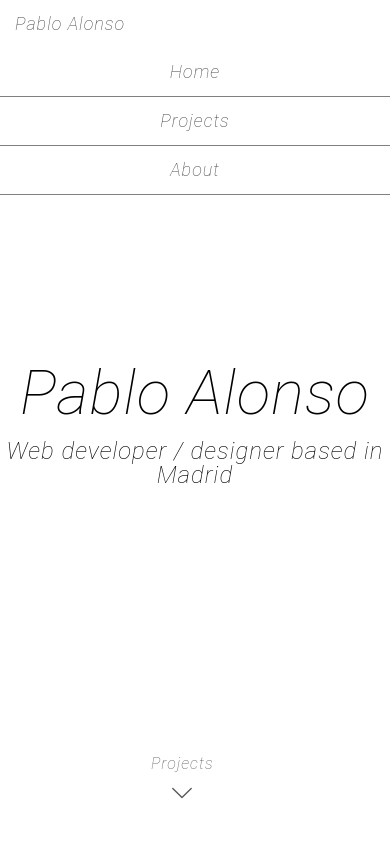
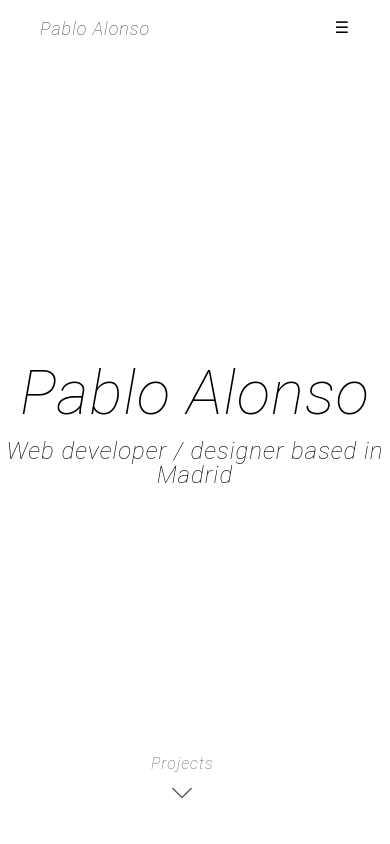
Before and after one commit to pablochux/Portfolio, a website: page template/src/index.html in a window 390 px wide. Shown: the top 844 px of the page. Drawn offline with Linux system fonts and the light colour scheme; some packages are replaced by stand-ins of ours; a script that the page names is missing.

Commit message:
Add responsive navbar (NW)

```diff
--- a/template/src/index.html
+++ b/template/src/index.html
@@ -9,13 +9,9 @@
 	</head>
 	<body>
 		<header class="header">
-			<nav class="nav">
+			<nav class="nav" id="header">
 				<a href="#home" data-scroll class="nav__link nav__link--left">Pablo Alonso</a>
-				<div id="nav-icon4">
-				<span></span>
-				<span></span>
-				<span></span>
-			</div>
+				<a href="javascript:void(0)" onclick="myFunction()" class="icon">&#9776;</a>
 				<ul class="nav_right_position">
 					<li class="nav__item"><a data-scroll href="#home" title="Home" class="nav__link">Home</a></li>
 					<li class="nav__item"><a data-scroll href="#projects" title="Projects" class="nav__link">Projects</a></li>
@@ -104,6 +100,14 @@
 		<!-- Smooth Scroll script -->
 		<script>
 		    smoothScroll.init();
+			function myFunction() {
+			    var x = document.getElementById("header");
+			    if (x.className === "nav") {
+			        x.className += " responsive";
+			    } else {
+			        x.className = "nav";
+			    }
+			}
 		</script>
 	</body>
 </html>
--- a/template/src/scss/blocks/header.scss
+++ b/template/src/scss/blocks/header.scss
@@ -9,53 +9,60 @@
 
 	background-color: $main-bg-color;
 
-	// Mobile
-	@media screen and (max-width: 500px){
-		padding: 0;
-	}
+	& .nav{
 
-	& .nav{
 		&_right_position{
 			float: right;
-
-			// Mobile
-			@media screen and (max-width: 500px){
-				float: none;
-			}
 		}
 
 		&__item{
-			display: block;
-			width: 100%;
-
-			border-bottom: 1px solid grey;
-
-			text-align: center;
+			margin-right: 30px;
 		}
 
-		&__item:not(:last-child){
-			margin-right: 30px;
-
-			// Mobile
-			@media screen and (max-width: 500px){
-				margin: 0;
-			}
+		&__item:nth-child(3){
+			margin-right: 0px;
 		}
-
 		&__link{
-			display: inline-block;
-			width: 100%;
-
 			color: #414141;
 			font-size: 18px;
-			// Mobile
-			@media screen and (max-width: 500px){
-				padding: 15px;
-			}
-
-			&--left{
-
-			}
 		}
 	}
+	& .icon {
+		display: none;
+
+		font-style: normal;
+	}
 }
+
+@media screen and (max-width:680px) {
+	.nav__item{
+		display: none;
+	}
+
+	.header .icon {
+		display: inline-block;
+		float: right;
+  }
+  .nav_right_position{
+	  width: 100%;
+  }
+}
+
+@media screen and (max-width: 680px) {
+  .responsive {
+	  position: relative;
+  }
+  .responsive li.icon {
+    position: absolute;
+    right: 0;
+    top: 0;
+  }
+  .responsive li {
+    float: none;
+    display: inline;
+  }
+  .responsive li a {
+    display: block;
+    text-align: center;
+  }
+}
```
Also changed, not shown: template/src/css/styles.css.
